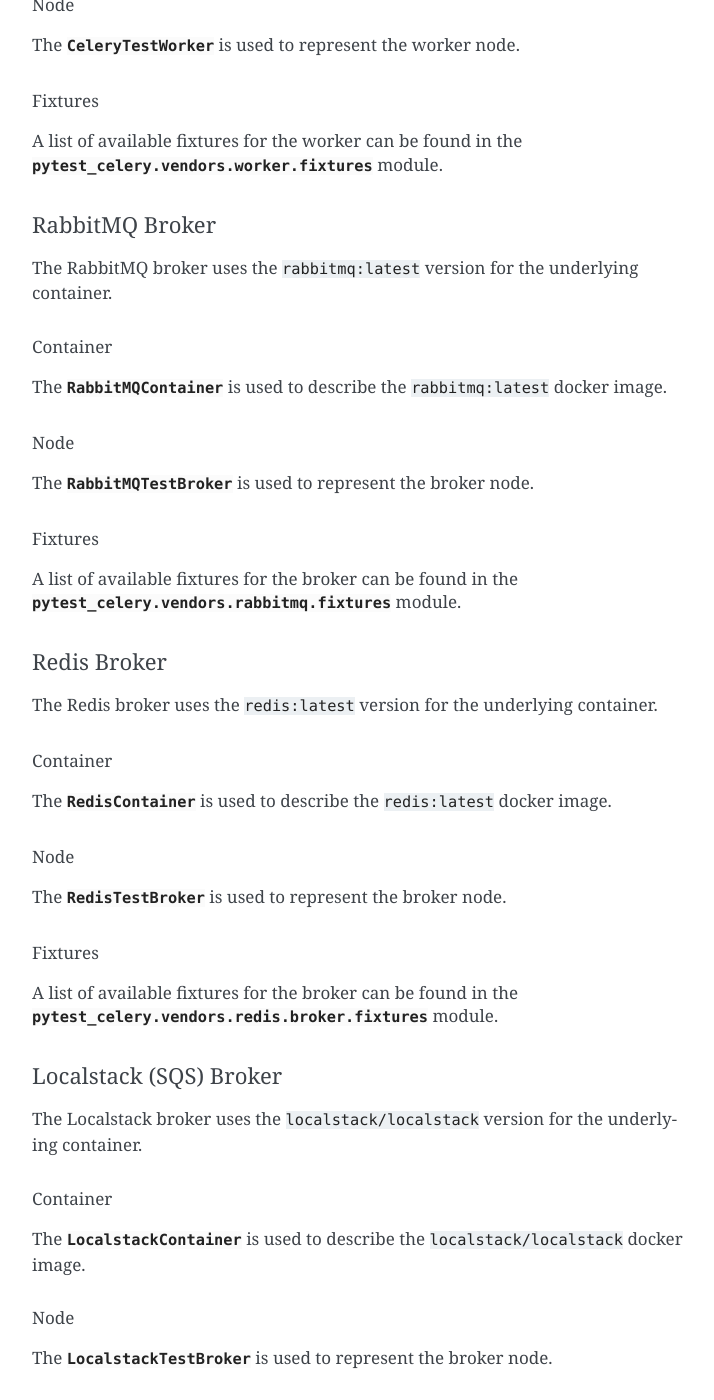
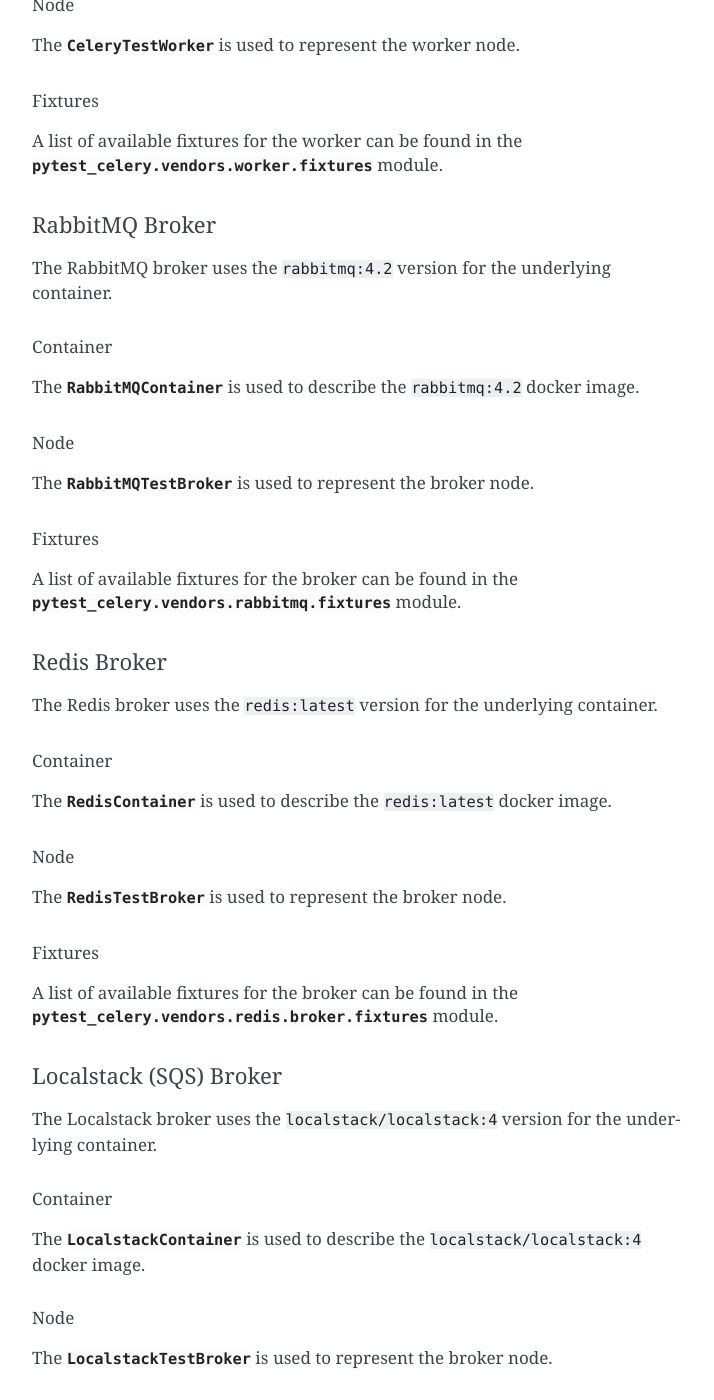
Before and after one commit to celery/pytest-celery, a Sphinx documentation site: the page built from docs/getting-started/first-steps.rst, in a window 1280 px wide and 1400 px high, scrolled down 14216 px. Shown: the whole window, without its empty margins (388-1102 px from the left). Built offline with Sphinx 7.4.7, drawn with Linux system fonts in a browser that asks for light colours.

Commit message:
Stabilize main (#495)

```diff
--- a/docs/getting-started/first-steps.rst
+++ b/docs/getting-started/first-steps.rst
@@ -642,13 +642,13 @@
 RabbitMQ Broker
 ---------------
 
-The RabbitMQ broker uses the ``rabbitmq:latest`` version for the underlying container.
+The RabbitMQ broker uses the ``rabbitmq:4.2`` version for the underlying container.
 
 Container
 #########
 
 The :class:`RabbitMQContainer <pytest_celery.vendors.rabbitmq.container.RabbitMQContainer>` is used
-to describe the ``rabbitmq:latest`` docker image.
+to describe the ``rabbitmq:4.2`` docker image.
 
 Node
 ####
@@ -688,13 +688,13 @@
 Localstack (SQS) Broker
 -----------------------
 
-The Localstack broker uses the ``localstack/localstack`` version for the underlying container.
+The Localstack broker uses the ``localstack/localstack:4`` version for the underlying container.
 
 Container
 #########
 
 The :class:`LocalstackContainer <pytest_celery.vendors.localstack.container.LocalstackContainer>` is used
-to describe the ``localstack/localstack`` docker image.
+to describe the ``localstack/localstack:4`` docker image.
 
 Node
 ####
--- a/docs/userguide/celery-bug-report.rst
+++ b/docs/userguide/celery-bug-report.rst
@@ -58,7 +58,7 @@
 
     @pytest.fixture
     def default_rabbitmq_broker_image() -> str:
-        return "rabbitmq:latest"
+        return "rabbitmq:4.2"
 
 To use the ``rabbitmq:management`` label, see the :ref:`examples_rabbitmq-management` example.
 
@@ -385,7 +385,7 @@
 
     @pytest.fixture
     def default_rabbitmq_broker_image() -> str:
-        return "rabbitmq:management"
+        return "rabbitmq:4.2-management"
 
 
     @pytest.fixture
--- a/docs/userguide/examples/rabbitmq_management.rst
+++ b/docs/userguide/examples/rabbitmq_management.rst
@@ -48,7 +48,7 @@
 
     @pytest.fixture
     def default_rabbitmq_broker_image() -> str:
-        return "rabbitmq:management"
+        return "rabbitmq:4.2-management"
 
 Then, we need to expose the management UI port.
 
```
Also changed, not shown: .pre-commit-config.yaml, .readthedocs.yaml, 12 other files.
